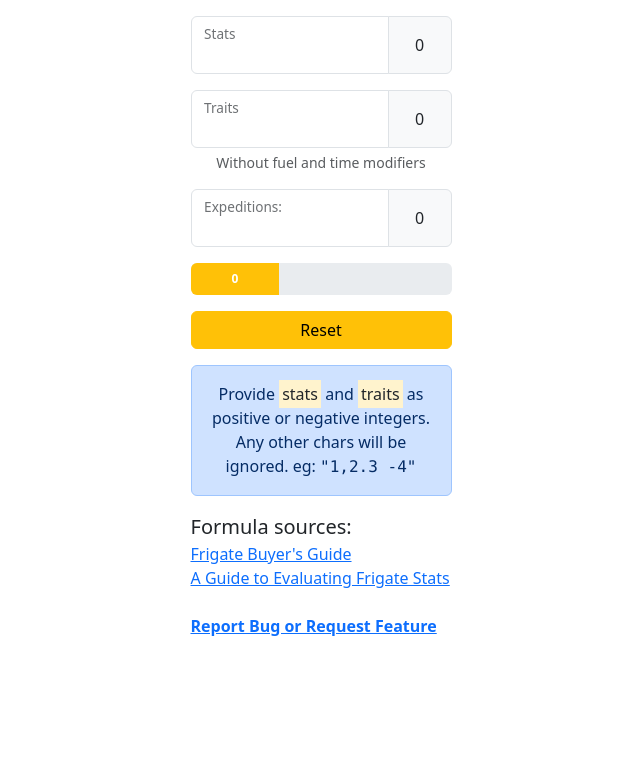
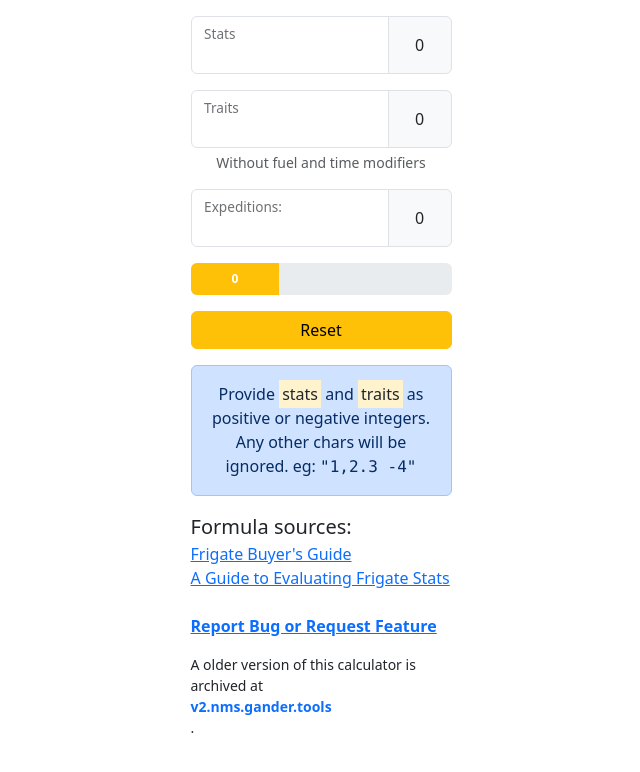
Before and after one commit to gander/nms-frigate-calc, a Vue app: page / in a window 1280 px wide. Shown: the top 772 px of the page, without its empty margins (319-959 px from the left). Built offline with nearby package versions, Linux system fonts and the light colour scheme.

Commit message:
feat: add link to previous version

```diff
--- a/src/App.vue
+++ b/src/App.vue
@@ -151,11 +151,15 @@ watch(validStat, (value) => {
           Any other chars will be ignored. eg: <span class="font-monospace">"1,2.3 -4"</span>
         </div>
 
-        <div class="col mt-3 d-flex flex-column align-items-start">
+        <div class="col my-3 d-flex flex-column align-items-start">
           <div class="lead">Formula sources:</div>
           <a href="https://steamcommunity.com/sharedfiles/filedetails/?id=1505175794" target="_blank" data-umami-event="steam" data-tianji-event="steam">Frigate Buyer's Guide</a>
           <a href="https://www.reddit.com/r/NoMansSkyTheGame/comments/knjokc/a_guide_to_evaluating_frigate_stats/" target="_blank" data-umami-event="reddit" data-tianji-event="reddit">A Guide to Evaluating Frigate Stats</a>
           <a href="https://github.com/gander/nms-frigate-calc/issues" target="_blank" class="d-flex mt-4 flex-column align-items-center fw-bold" data-umami-event="github" data-tianji-event="github">Report Bug or Request Feature</a>
+        </div>
+
+        <div class="col my-3 d-flex flex-column align-items-start small">
+            A older version of this calculator is archived at <a href="https://v2.nms.gander.tools/" target="_blank" class="fw-bold text-decoration-none">v2.nms.gander.tools</a>.
         </div>
 
         <div class="row my-3" v-if="discordInviteLink">
```
